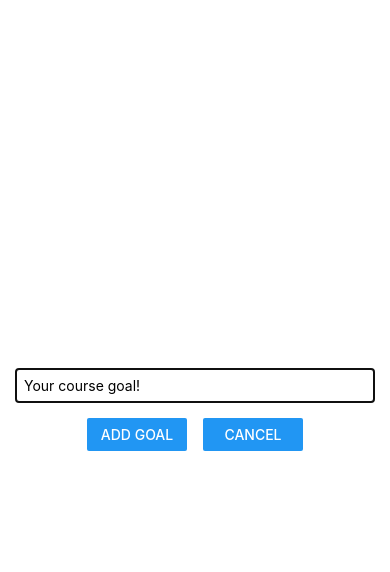
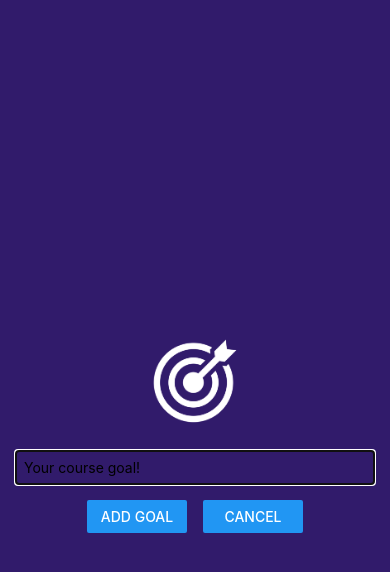
Before and after one commit to graceupongraceemi/RN_project_2501max, a React Native app: screen / in a window 390 px wide. Both pictures are taken after a click on the button "ADD NEW GOAL". Shown: the top 572 px of the page. Built offline with nearby package versions, Linux system fonts and the light colour scheme.

Commit message:
working with images & changing colors

```diff
--- a/components/GoalIput.js
+++ b/components/GoalIput.js
@@ -1,5 +1,12 @@
 import { useState } from 'react';
-import { View, TextInput, Button, StyleSheet, Modal } from 'react-native';
+import {
+  View,
+  TextInput,
+  Button,
+  StyleSheet,
+  Modal,
+  Image
+} from 'react-native';
 
 function GoalInput(props) {
   const [enteredGoalText, setEnteredGoalText] = useState('');
@@ -17,6 +24,10 @@
   return (
     <Modal visible={props.visible} animationType='slide'>
       <View style={styles.inputContainer}>
+        <Image
+          style={styles.image}
+          source={require('../assets/images/goal.png')}
+        />
         <TextInput
           style={styles.textInput}
           placeholder='Your course goal!'
@@ -44,10 +55,13 @@
     flexDirection: 'column',
     justifyContent: 'center',
     alignItems: 'center',
-    marginBottom: 24,
     padding: 16,
-    borderBottomWidth: 1,
-    borderBottomColor: '#cccccc'
+    backgroundColor: '#311b6b'
+  },
+  image: {
+    width: 100,
+    height: 100,
+    margin: 20
   },
   textInput: {
     borderWith: 1,
```
Also changed, not shown: assets/images/goal.png (added).
